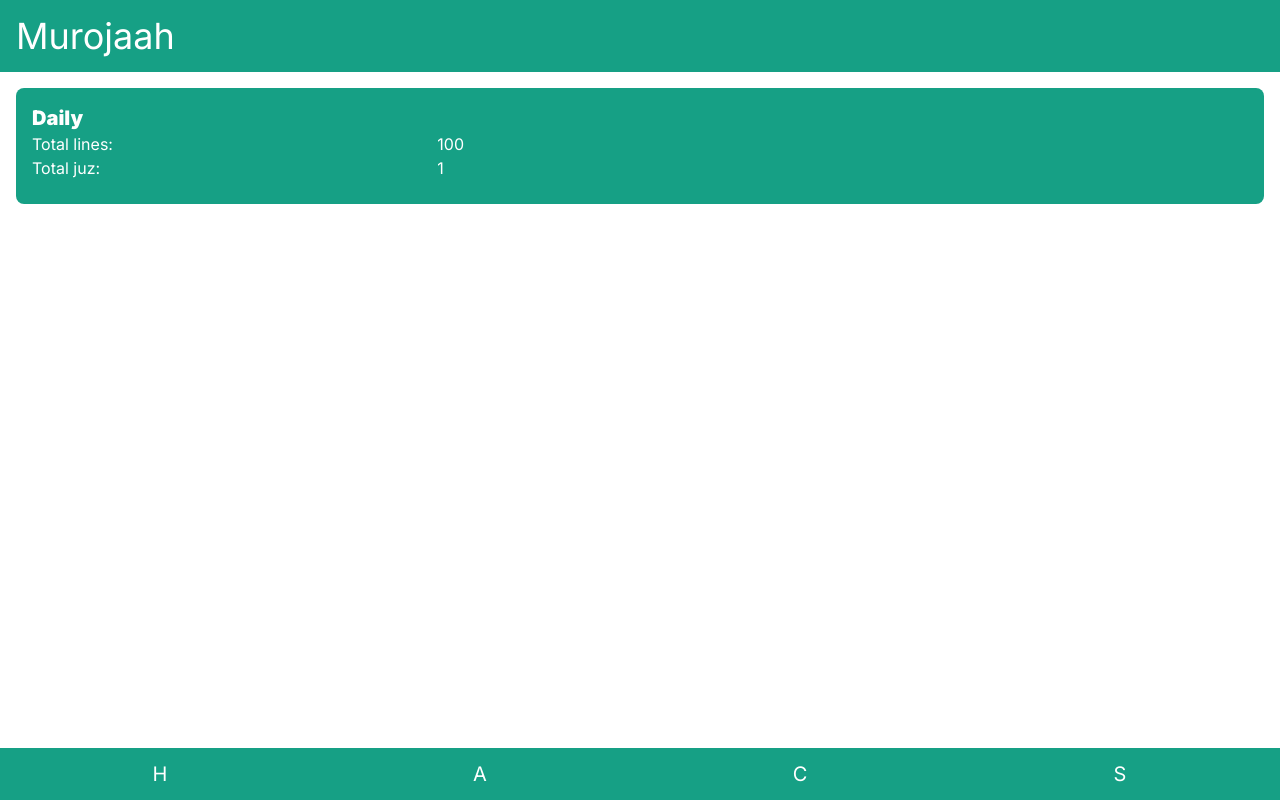
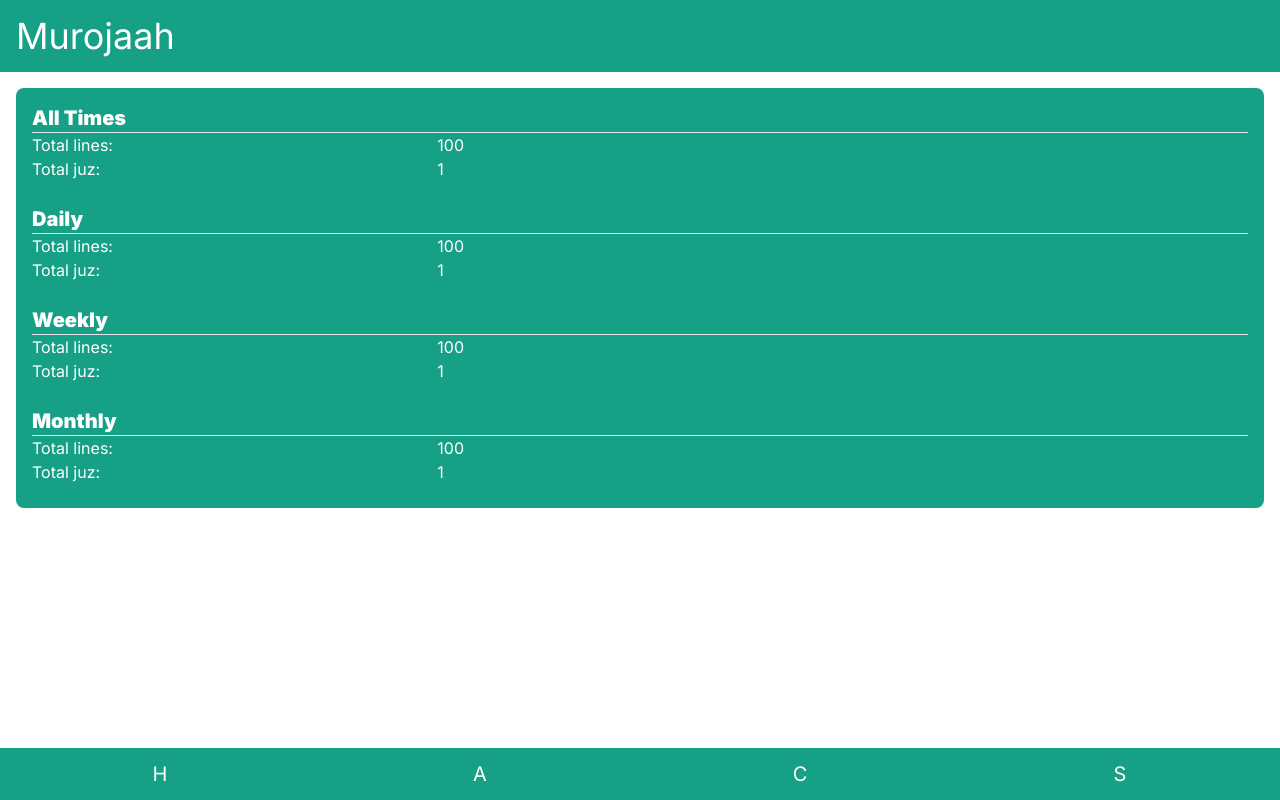
Before and after one commit to RR-Ardhika/murojaah, a Next.js app: page /stat in a window 1280 px wide. Built offline with nearby package versions, Linux system fonts and the light colour scheme.

Commit message:
Add mockup

```diff
--- a/src/app/stat/page.tsx
+++ b/src/app/stat/page.tsx
@@ -1,6 +1,6 @@
 const Stat = (): JSX.Element => {
   const classNames: Record<string, string> = {
-    container: 'mt-[72px] pt-4 px-4',
+    container: 'gap-[20px] mt-[72px] pt-4 px-4',
     card: 'px-4 pt-4 bg-custom-teal text-white rounded-lg',
     title: 'text-xl font-black',
     dataContainer: 'grid grid-cols-3 grid-rows-3 gap-0',
@@ -10,7 +10,35 @@ const Stat = (): JSX.Element => {
   return (
     <div className={classNames.container}>
       <div className={classNames.card}>
+        <p className={classNames.title}>All Times</p>
+        <hr />
+        <div className={classNames.dataContainer}>
+          <p>Total lines: </p>
+          <p className={classNames.data}>100</p>
+          <p>Total juz:</p>
+          <p className={classNames.data}>1</p>
+        </div>
+
         <p className={classNames.title}>Daily</p>
+        <hr />
+        <div className={classNames.dataContainer}>
+          <p>Total lines: </p>
+          <p className={classNames.data}>100</p>
+          <p>Total juz:</p>
+          <p className={classNames.data}>1</p>
+        </div>
+
+        <p className={classNames.title}>Weekly</p>
+        <hr />
+        <div className={classNames.dataContainer}>
+          <p>Total lines: </p>
+          <p className={classNames.data}>100</p>
+          <p>Total juz:</p>
+          <p className={classNames.data}>1</p>
+        </div>
+
+        <p className={classNames.title}>Monthly</p>
+        <hr />
         <div className={classNames.dataContainer}>
           <p>Total lines: </p>
           <p className={classNames.data}>100</p>
```
